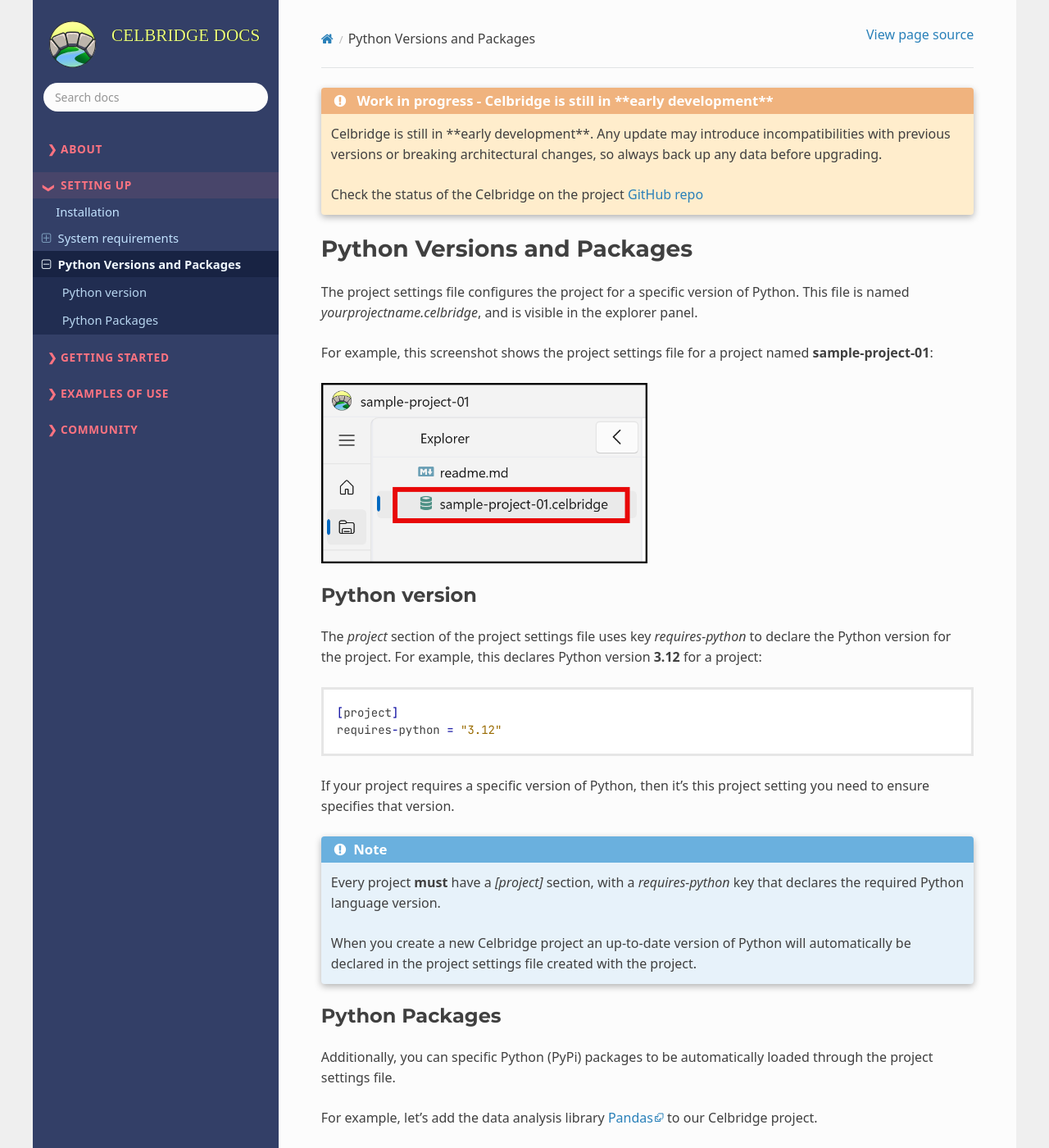
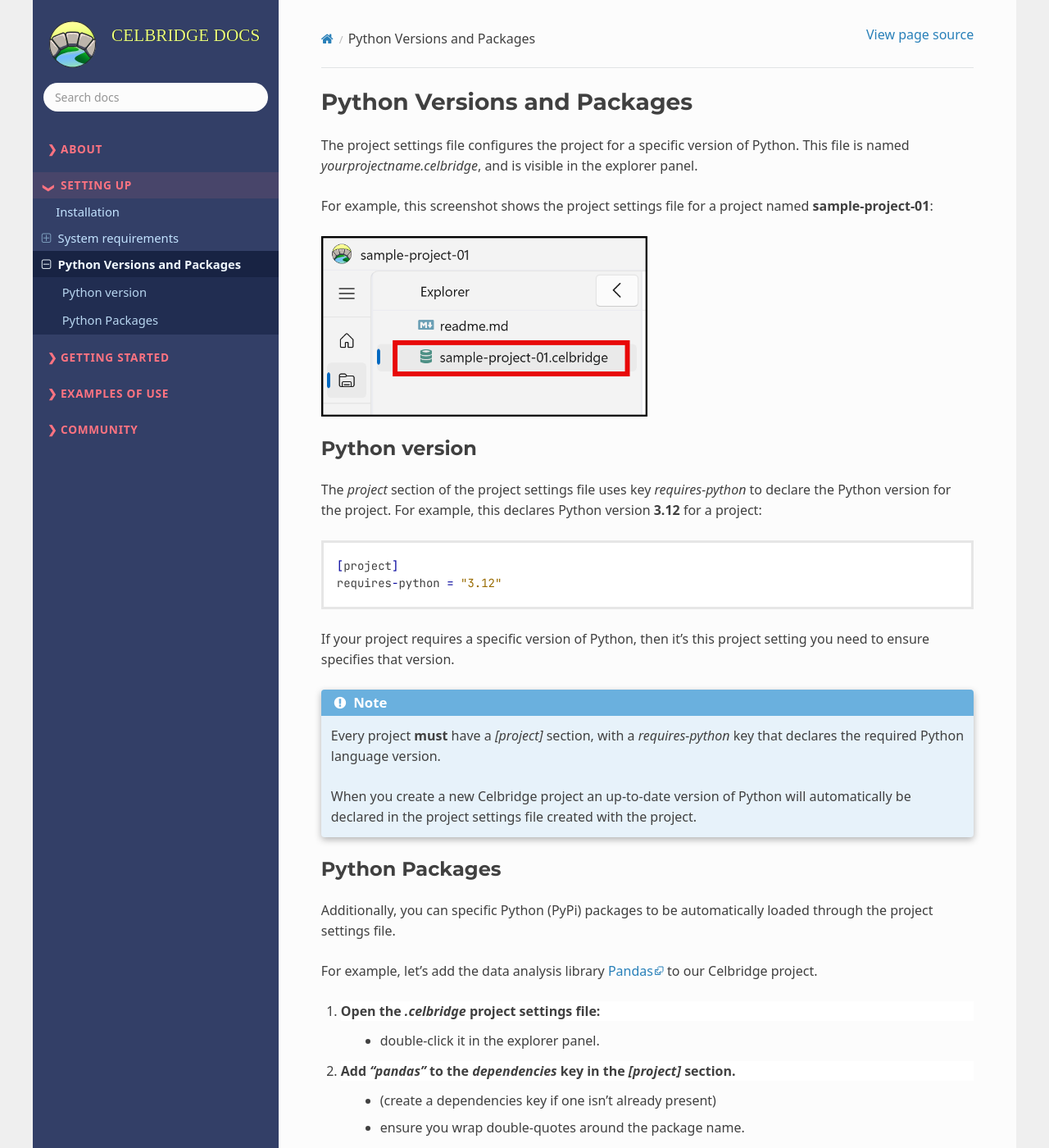
Before and after one commit to celbridge-org/celbridge-docs, a Sphinx documentation site: the page built from docs/02_setup/python_versions.rst, in a window 1280 px wide and 1400 px high. Shown: the whole window at 82% size. Built offline with Sphinx 7.4.7 and the Read the Docs theme 3.1.0, drawn with Linux system fonts in a browser that asks for light colours.

```diff
--- a/docs/_templates/layout.html
+++ b/docs/_templates/layout.html
@@ -19,22 +19,7 @@
 {%- block document %}
 <div itemprop="articleBody">
 
-  <div class="admonition-grid">
-    <div class="admonition attention article-status">
-      <p class="first admonition-title">
-          Work in progress -
-          Celbridge is still in **early development**
-      </p>
-      <p>
-        Celbridge is still in **early development**. Any update may introduce incompatibilities with previous versions or breaking architectural changes, so always back up any data before upgrading.
-      </p>
-      <p>
-        Check the status of the Celbridge on the project
-        <a href="https://github.com/celbridge-org/celbridge">GitHub repo</a>
 
-      </p>
-    </div>
-  </div>
 
   {% block body %}{% endblock %}
 
--- a/docs/conf.py
+++ b/docs/conf.py
@@ -21,6 +21,7 @@
 extensions = [
     "sphinx_rtd_theme",
     "sphinx_new_tab_link",
+    "sphinx_copybutton"
 ]
 
 #     "notfound.extension",
```
Also changed, not shown: docs/index.rst (+8 -0 lines), 4 other files.
